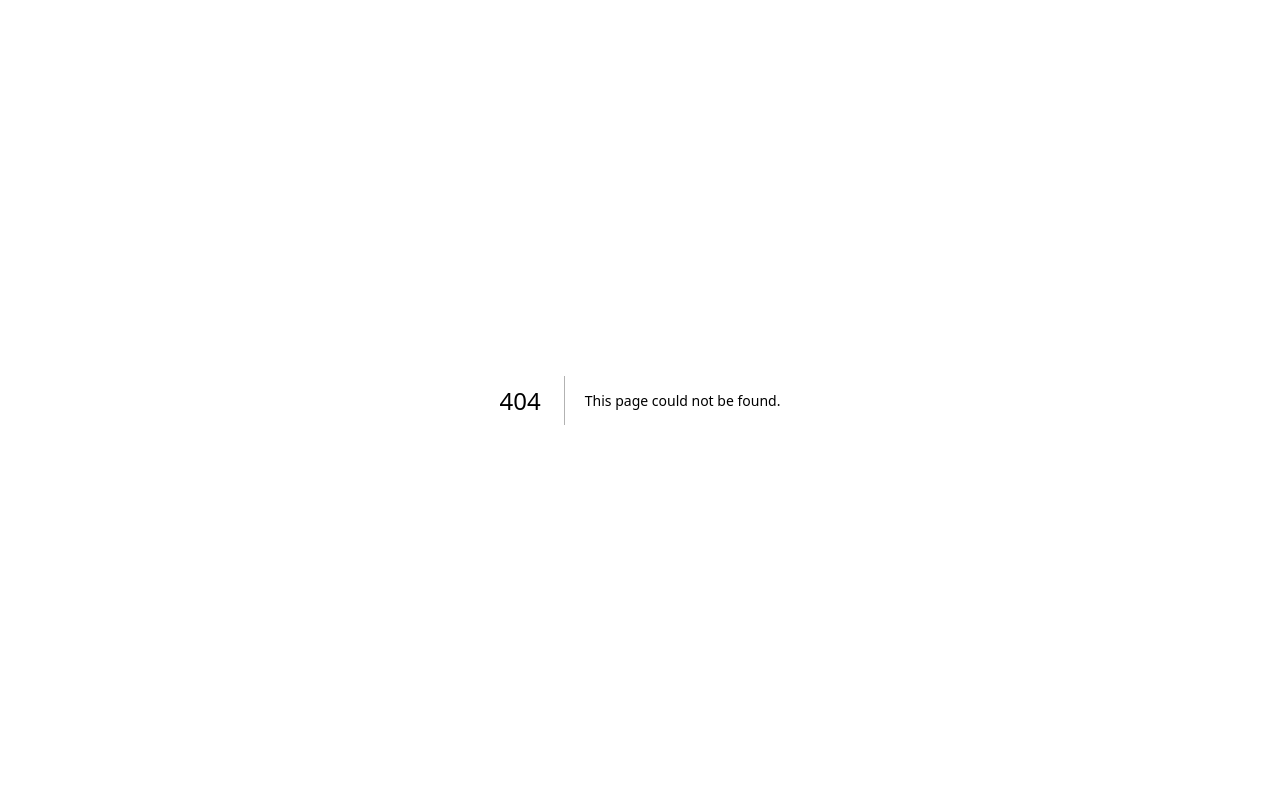
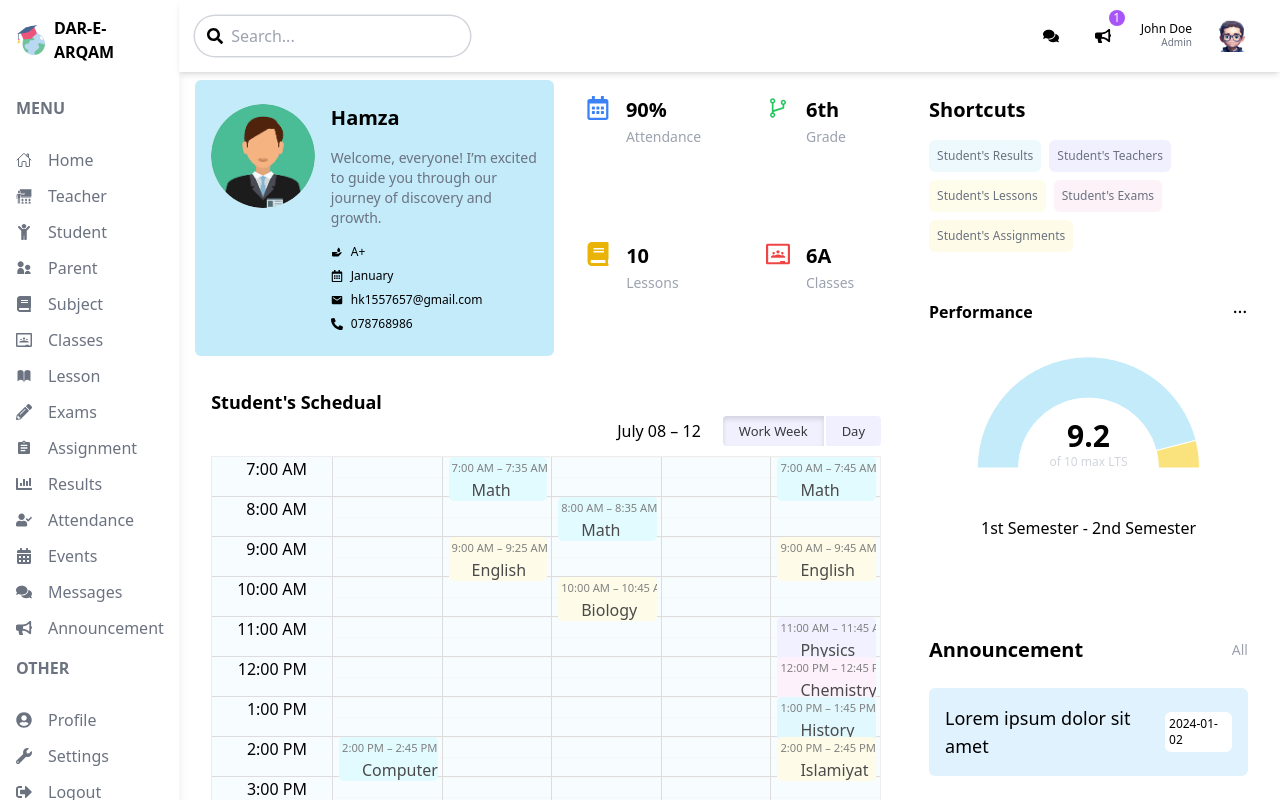
Before and after one commit to Hamza-debug-web/School-Management-app, a Next.js app: page /list/students/1 in a window 1280 px wide. Before the commit this address had no page. Shown: the top 800 px of the page. Built offline with nearby package versions, Linux system fonts and the light colour scheme.

Commit message:
singleStudentpage

```diff
--- /dev/null
+++ b/src/app/(dashboard1)/list/students/[id]/page.tsx
@@ -0,0 +1,136 @@
+"use client"
+
+import React from "react";
+import Image from "next/image";
+import { FaPhoneAlt, FaRegCalendarAlt, FaBook  } from "react-icons/fa";
+import { IoMdMail } from "react-icons/io";
+import { BiSolidDonateBlood } from "react-icons/bi";
+import { SiGoogleclassroom } from "react-icons/si";
+import { AiOutlineBranches } from "react-icons/ai";
+import BigCalendar from "@/app/components/BigCalendar";
+import Announcement from "@/app/components/Announcement";
+import Link from "next/link";
+import Performance from "@/app/components/Performance";
+
+function SingleStudentpage() {
+  return (
+    <div className="mt-16 flex-1 p-4 flex flex-col gap-4 xl:flex-row">
+      {/* LEFT SIDE */}
+      <div className="w-full xl:w-2/3">
+        {/* TOP */}
+
+        <div className="flex flex-col lg:flex-row gap-4">
+          {/* USER INFO CARD */}
+          <div className="bg-lamaSky py-6 px-4 rounded-md flex-1 flex gap-4">
+            <div className="w-1/3">
+              <Image
+                src="/images/boy2.png"
+                alt="Teacher Pic"
+                width={140}
+                height={140}
+                className="w-30 h-30 rounded-full object-cover"
+              />
+            </div>
+
+            <div className="w-2/3 flex flex-col justify-between gap-4">
+              <h1 className="text-xl font-semibold">Hamza</h1>
+              <p className="text-sm text-gray-500">
+                Welcome, everyone! I’m excited to guide you through our journey
+                of discovery and growth.
+              </p>
+              <div className="flex items-center justify-between gap-2 flex-wrap text-xs font-medium">
+                <div className="w-full md:w-1/3 lg:w-full 2xl:w-1/3 flex items-center gap-2">
+                  <BiSolidDonateBlood />
+                  <span>A+</span>
+                </div>
+
+                <div className="w-full md:w-1/3 lg:w-full 2xl:w-1/3 flex items-center gap-2">
+                  <FaRegCalendarAlt />
+                  <span>January</span>
+                </div>
+
+                <div className="w-full md:w-1/3 lg:w-full 2xl:w-1/3 flex items-center gap-2">
+                  <IoMdMail />
+                  <span>hk1557657@gmail.com</span>
+                </div>
+
+                <div className="w-full md:w-1/3 lg:w-full 2xl:w-1/3 flex items-center gap-2">
+                  <FaPhoneAlt />
+                  <span>078768986</span>
+                </div>
+              </div>
+            </div>
+          </div>
+
+            {/* SMALL CARDS */}
+        <div className="flex-1 gap-4 justify-between flex flex-wrap">
+          {/* Attendance Card */}
+          <div className="bg-white p-4 rounded-md flex gap-4 w-full md:w-[48%] xl:w-[45%] 2xl:[45%] ">
+            <FaRegCalendarAlt className="text-2xl text-blue-500" />
+            <div>
+              <h1 className="text-xl font-semibold">90%</h1>
+              <span className="text-sm text-gray-400">Attendance</span>
+            </div>
+          </div>
+
+          {/* Branches Card */}
+          <div className="bg-white p-4 rounded-md flex gap-4 w-full md:w-[48%] xl:w-[45%] 2xl:[45%] ">
+            <AiOutlineBranches className="text-2xl text-green-500" />
+            <div>
+              <h1 className="text-xl font-semibold">6th</h1>
+              <span className="text-sm text-gray-400">Grade</span>
+            </div>
+          </div>
+
+          {/* Lessons Card */}
+          <div className="bg-white p-4 rounded-md flex gap-4 w-full md:w-[48%] xl:w-[45%] 2xl:[45%] ">
+            <FaBook className="text-2xl text-yellow-500" />
+            <div>
+              <h1 className="text-xl font-semibold">10</h1>
+              <span className="text-sm text-gray-400">Lessons</span>
+            </div>
+          </div>
+
+          {/* Classes Card */}
+          <div className="bg-white p-4 rounded-md flex gap-4 w-full md:w-[48%] xl:w-[45%] 2xl:[45%] ">
+            <SiGoogleclassroom className="text-2xl text-red-500" />
+            <div>
+              <h1 className="text-xl font-semibold">6A</h1>
+              <span className="text-sm text-gray-400">Classes</span>
+            </div>
+          </div>
+        </div>
+
+        </div>
+
+        {/* BOTTOM  */}
+        <div className="mt-4 bg-white rounded-md p-4 h-auto">
+           <h1 className = "font-semibold text-lg">Student&apos;s Schedual</h1>
+        <BigCalendar/>
+        </div>
+
+
+      </div>
+      {/* RIGHT SIDE */}
+      <div className="w-full xl:w-1/3 flex flex-col gap-4">
+      <div className="bg-white p-4 rounded-md">
+        <h1 className="text-xl font-semibold"> Shortcuts</h1>
+        <div className="mt-4 flex gap-2 flex-wrap text-xs text-gray-500 ">
+          <Link className="p-2 rounded-md bg-lamaSkylight" href = "/">Student&apos;s Results</Link>
+          <Link className="p-2 rounded-md bg-lamaPurplelight" href = "/">Student&apos;s Teachers</Link>
+          <Link className="p-2 rounded-md bg-lamaYellowLight" href = "/">Student&apos;s Lessons</Link>
+          <Link  className="p-2 rounded-md bg-pink-50" href = "/">Student&apos;s Exams</Link>
+          <Link className="p-2 rounded-md bg-yellow-50" href = "/">Student&apos;s Assignments</Link>
+
+        </div>
+      </div>
+      <Performance/>
+      <Announcement/>
+      </div>
+
+
+    </div>
+  );
+}
+
+export default SingleStudentpage;
```
